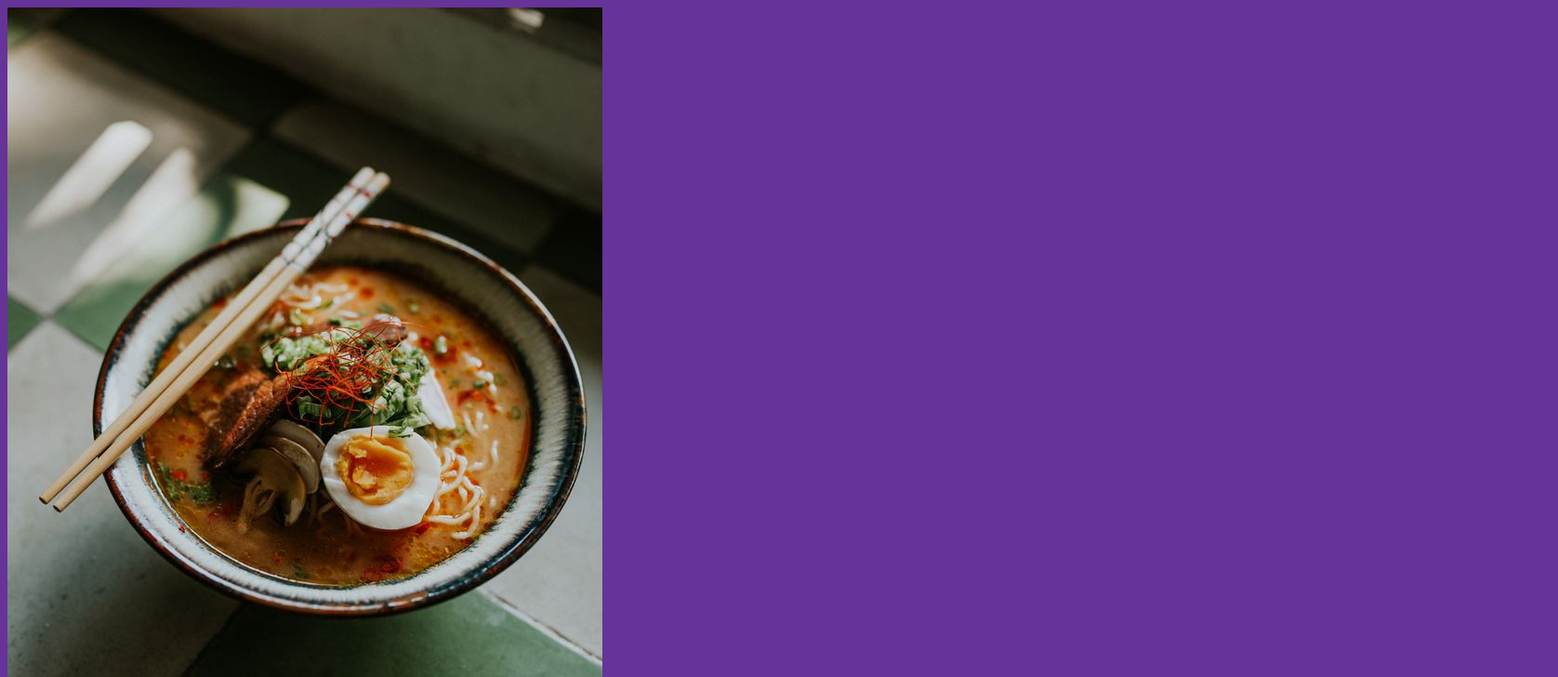
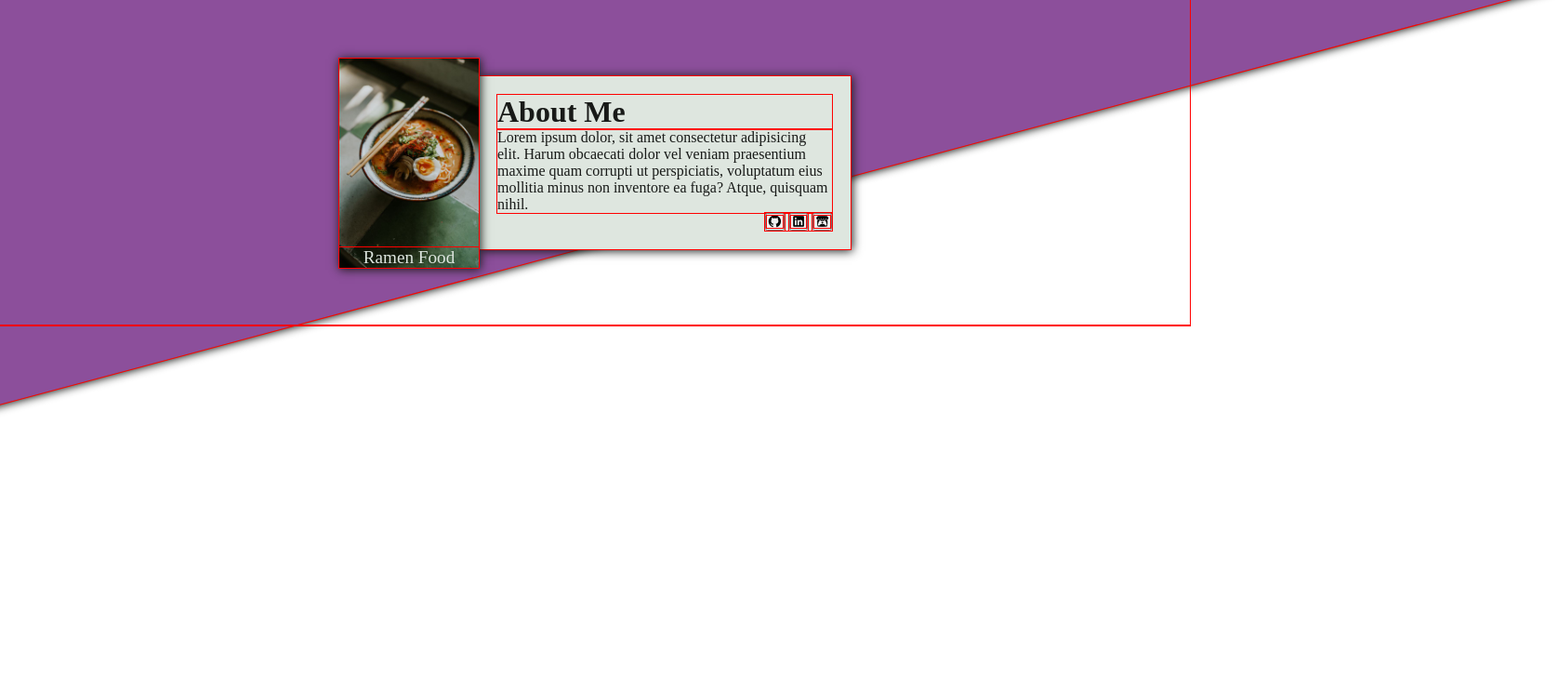
Before and after one commit to mcmityler/homepage-portfolio, a website built with webpack: page src/template.html in a window 1280 px wide. Shown: the top 728 px of the page at 93% size, 1676 px wide, since content can reach past the window. Built offline with nearby package versions, Linux system fonts and the light colour scheme.

Commit message:
Add header section html and styling

```diff
--- a/src/index.js
+++ b/src/index.js
@@ -5,13 +5,13 @@ import { greeting } from "./greeting.js";
 console.log(greeting);
 
 // src/index.js
-import testImage from "./ramenTest.jpg";
+// import testImage from "./ramenTest.jpg";
 
-const image = document.createElement("img");
-image.src = testImage;
+// const image = document.createElement("img");
+// image.src = testImage;
 
-document.body.appendChild(image);
+// document.body.appendChild(image);
 
-let hi = "hi";
-let hello = () => console.log("hey");
-hello();
+// let hi = "hi";
+// let hello = () => console.log("hey");
+// hello();
--- a/src/styles.css
+++ b/src/styles.css
@@ -1,4 +1,73 @@
 /* styles.css */
+* {
+  margin: 0;
+  padding: 0;
+  box-sizing: border-box;
+  outline: red solid 1px;
+}
+:root {
+  --purple: #8c4f9b;
+  --light-color: #dee6df;
+  --dark-color: #181a18;
+}
 body {
-  background-color: rebeccapurple;
 }
+header {
+  /* background-color: var(--purple); */
+  height: 350px;
+  color: var(--light-color);
+}
+.header-content {
+  display: grid;
+  grid-template-columns: 1fr 150px 400px 1fr;
+  grid-template-rows: 1fr;
+  place-items: center;
+  height: 100%;
+}
+.profile-pic {
+  width: 150px;
+  grid-column: 1/2;
+  grid-row: 1/2;
+  justify-self: flex-end;
+  box-shadow: 1px 1px 10px 1px var(--dark-color);
+}
+.profile-name {
+  grid-row: 1/2;
+  grid-column: 1/2;
+  justify-self: flex-end;
+  align-self: flex-end;
+  text-align: center;
+  width: 150px;
+  font-size: 1.2rem;
+}
+.profile-pic-container {
+  grid-row: 1/-1;
+  grid-column: 2/3;
+
+  display: grid;
+  z-index: 3;
+}
+.about-me-container {
+  grid-column: 3/4;
+  background-color: var(--light-color);
+  color: var(--dark-color);
+  padding: 20px;
+  z-index: 2;
+  box-shadow: 1px 1px 10px 1px var(--dark-color);
+  display: grid;
+}
+.about-me-links {
+  justify-self: flex-end;
+  display: grid;
+  grid-auto-flow: column;
+  gap: 5px;
+}
+.header-background {
+  position: absolute;
+  z-index: -1;
+  transform: rotate(-15deg) translateY(-320px) translateX(-200px);
+  height: 500px;
+  width: 150%;
+  box-shadow: 1px 1px 10px 1px var(--dark-color);
+  background-color: var(--purple);
+}
--- a/src/template.html
+++ b/src/template.html
@@ -3,10 +3,46 @@
   <head>
     <meta charset="UTF-8" />
     <meta name="viewport" content="width=device-width, initial-scale=1.0" />
+    <link
+      rel="stylesheet"
+      href="https://cdnjs.cloudflare.com/ajax/libs/font-awesome/7.0.1/css/all.min.css"
+    />
     <title>Homepage - Portfolio</title>
   </head>
   <body>
-    <header></header>
+    <header>
+      <div class="header-background"></div>
+      <div class="header-content">
+        <div class="profile-pic-container">
+          <img
+            src="./ramenTest.jpg"
+            alt="Profile Picture"
+            class="profile-pic"
+          />
+          <p class="profile-name">Ramen Food</p>
+        </div>
+        <div class="about-me-container">
+          <h1>About Me</h1>
+          <p class="about-me">
+            Lorem ipsum dolor, sit amet consectetur adipisicing elit. Harum
+            obcaecati dolor vel veniam praesentium maxime quam corrupti ut
+            perspiciatis, voluptatum eius mollitia minus non inventore ea fuga?
+            Atque, quisquam nihil.
+          </p>
+          <div class="about-me-links">
+            <button class="github-btn">
+              <i class="fa-brands fa-github"></i>
+            </button>
+            <button class="linkedin-btn">
+              <i class="fa-brands fa-linkedin"></i>
+            </button>
+            <button class="itchio-btn">
+              <i class="fa-brands fa-itch-io"></i>
+            </button>
+          </div>
+        </div>
+      </div>
+    </header>
     <main></main>
     <footer></footer>
   </body>
```
